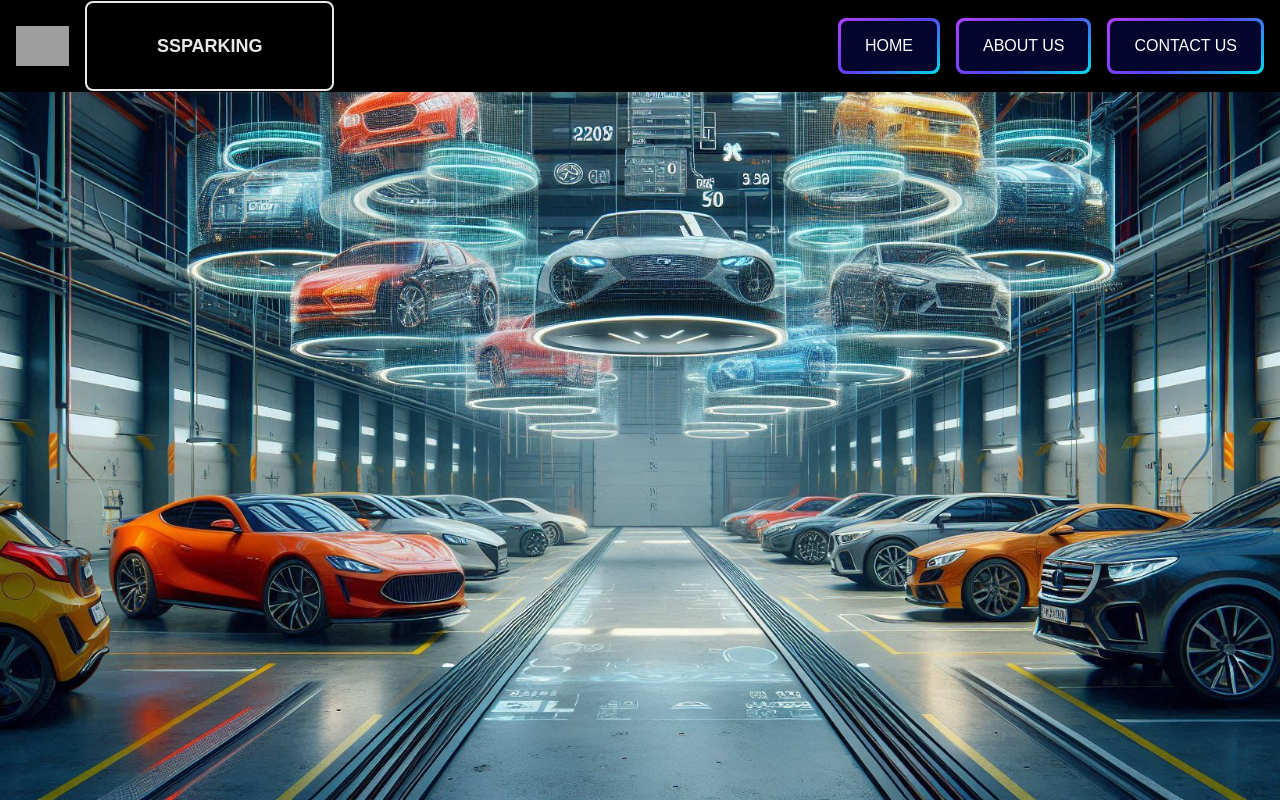
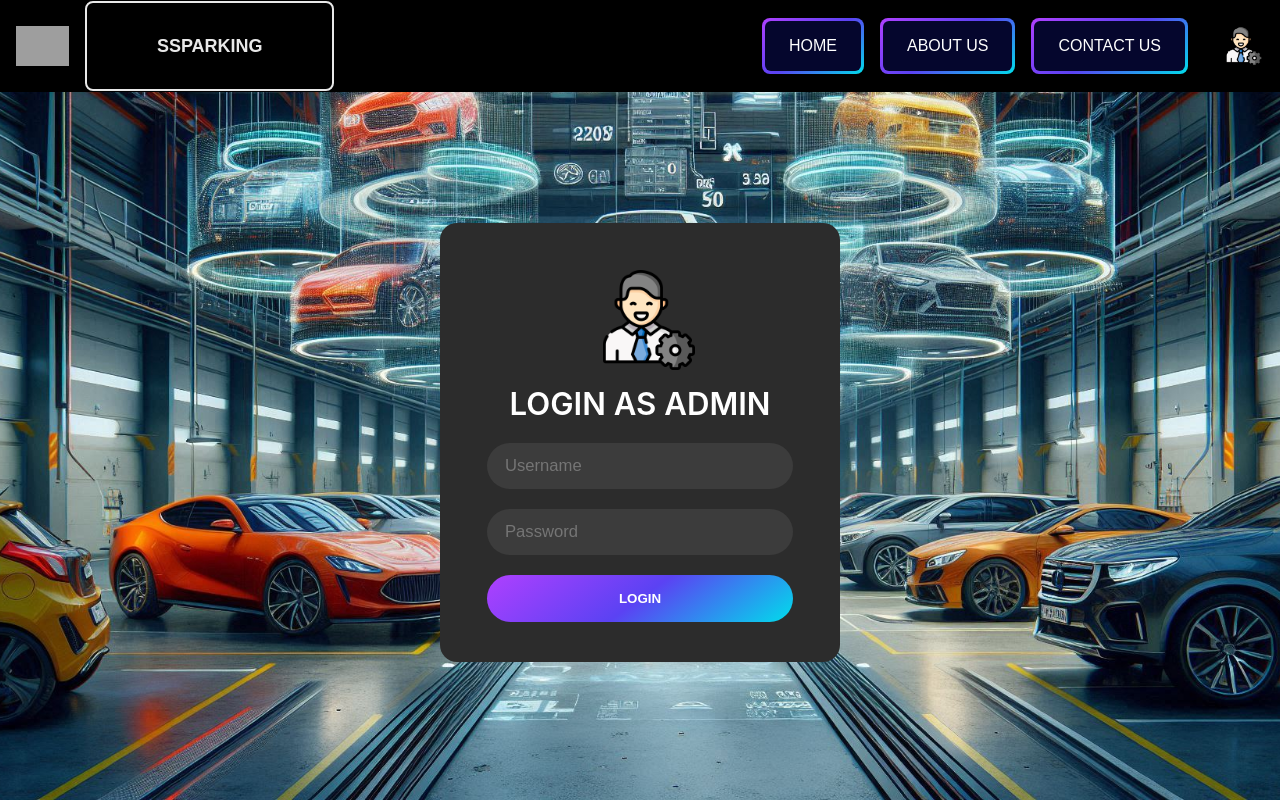
Before and after one commit to Shaanthakumar/ssparking_react, a React app in the folder ss_parking/: page /admin in a window 1280 px wide. Built offline with nearby package versions, Linux system fonts and the light colour scheme; grey boxes are pictures that could not be loaded.

Commit message:
Added admin page and form

```diff
--- a/ss_parking/src/admin/admin.css
+++ b/ss_parking/src/admin/admin.css
@@ -0,0 +1,104 @@
+.login {
+    width: 400px;
+    height: auto; /* Dynamic height */
+    background: #2c2c2c;
+    padding: 47px;
+    padding-bottom: 30px; /* Reduced padding at the bottom */
+    color: #fff;
+    border-radius: 17px;
+    font-size: 1.3em;
+    font-family: -apple-system, BlinkMacSystemFont, 'Segoe UI', Roboto, Oxygen, Ubuntu, Cantarell, 'Open Sans', 'Helvetica Neue', sans-serif;
+    box-sizing: border-box;
+    text-align: center; /* Center all content including the image */
+    margin-top: 85px; /* Move the entire form down */
+}
+
+.adminform-icon {
+    width: 100px; /* Slightly increase size */
+    height: 100px;
+    margin-bottom: -10px; /* Reduced space between the image and text */
+    padding-left: 17px;
+}
+
+.login input[type="text"],
+.login input[type="password"] {
+    opacity: 1;
+    display: block;
+    border: none;
+    outline: none;
+    width: calc(100%); /* Full width input */
+    padding: 13px 18px;
+    margin: 20px 0 0 0;
+    font-size: 0.8em;
+    border-radius: 100px;
+    background: #3c3c3c;
+    color: #fff;
+    box-sizing: border-box;
+}
+
+.login input[type=submit],
+.h1 {
+    border: 0;
+    outline: 0;
+    width: 100%;
+
+    margin: 20px 0 10px 0; /* Reduced margin at the bottom */
+    border-radius: 500px;
+    font-weight: 600;
+    animation: bounce2 1.6s;
+}
+
+.h1 {
+    text-align: center;
+    margin-bottom: 10px; /* Reduced space between heading and inputs */
+    font-size: 1.5em;
+}
+
+.btn {
+    background: linear-gradient(144deg, #af40ff, #5b42f3 50%, #00ddeb);
+    color: #fff;
+    padding: 16px !important;
+    cursor: pointer;
+}
+
+.btn:hover {
+    background: linear-gradient(144deg, #1e1e1e, 20%, #1e1e1e 50%, #1e1e1e);
+    color: rgb(255, 255, 255);
+    transition: all 0.4s ease;
+}
+
+@media only screen and (max-width: 600px) {
+    .login {
+        width: 70%;
+        padding: 3em;
+    }
+}
+
+@keyframes bounce {
+    0% {
+        transform: translateY(-250px);
+        opacity: 0;
+    }
+}
+
+@keyframes bounce1 {
+    0% {
+        opacity: 0;
+    }
+
+    40% {
+        transform: translateY(-100px);
+        opacity: 0;
+    }
+}
+
+@keyframes bounce2 {
+    0% {
+        opacity: 0;
+    }
+
+    70% {
+        transform: translateY(-20px);
+        opacity: 0;
+    }
+}
--- a/ss_parking/src/admin/admin.js
+++ b/ss_parking/src/admin/admin.js
@@ -1,9 +1,23 @@
 import React from "react";
-import "../admin/admin.css"
-function Admin()
-{
-    return(<>
+import "../admin/admin.css";
+import adminIcon from '../assets/admin.png'
 
-    </>);
-};
+function Admin() {
+  return (
+    <>
+      <div className="login wrap">
+      <img
+                    src={adminIcon}
+                    alt="Admin"
+                    className="adminform-icon"
+                />
+        <div className="h1">LOGIN AS ADMIN</div>
+        <input placeholder="Username" id="username" name="username" type="text" />
+        <input placeholder="Password" id="password" name="password" type="password" />
+        <input value="LOGIN" className="btn" type="submit" />
+      </div>
+    </>
+  );
+}
+
 export default Admin;
--- a/ss_parking/src/content/content.js
+++ b/ss_parking/src/content/content.js
@@ -20,7 +20,7 @@ function Content() {
                 <Route path="/cnt" element={<Cntus />} />
                 <Route path="/res" element={<Resform />} />
                 <Route path="/walk" element={<Walkin />} />
-                {/*<Route path="/admin" element={<Admin />} />*/}
+                <Route path="/admin" element={<Admin />} />
             </Routes>
         </BrowserRouter>
     );
--- a/ss_parking/src/navbar/navbar.css
+++ b/ss_parking/src/navbar/navbar.css
@@ -1,10 +1,9 @@
-
 .navbar {
   display: flex;
   justify-content: space-between;
   align-items: center;
   padding: 1rem;
-    background-color:black;
+  background-color: black;
   position: fixed;
   top: 0;
   left: 0;
@@ -13,7 +12,6 @@
   color: aliceblue;
   height: 60px;
 }
-
 
 .navbar-left {
   display: flex;
@@ -59,6 +57,18 @@
 
 .nav-button:active {
   transform: scale(0.9);
+}
+
+.admin-icon {
+  width: 40px;
+  height: 40px;
+  cursor: pointer;
+  margin-left: 20px;
+  transition: transform 0.3s;
+}
+
+.admin-icon:hover {
+  transform: scale(1.1);
 }
 
 /* Tooltip Styles */
--- a/ss_parking/src/navbar/navbar.js
+++ b/ss_parking/src/navbar/navbar.js
@@ -2,12 +2,12 @@ import React from "react";
 import { useNavigate } from "react-router-dom";
 import '../navbar/navbar.css';
 import logo from '../assets/logo.png'; // Correct path relative to the component
+import adminIcon from '../assets/admin.png'; // Add admin icon image
 
 const title = "SSParking";
 const home = "HOME";
 const abt = "ABOUT US";
 const cnt = "CONTACT US";
-
 
 function Navbar() {
     const navigate = useNavigate(); // For navigation
@@ -32,7 +32,12 @@ function Navbar() {
                 <button className="nav-button" onClick={() => navigate("/cnt")}>
                     <span>{cnt}</span>
                 </button>
-                {/*<button className="nav-button" onClick={() => navigate("/admin")}><span>{admin}</span></button>*/}
+                <img
+                    src={adminIcon}
+                    alt="Admin"
+                    className="admin-icon"
+                    onClick={() => navigate("/admin")}
+                />
             </div>
         </nav>
     );
```
Also changed, not shown: ss_parking/src/assets/admin.png (added). Lines whose indentation alone changed are shown as unchanged.
